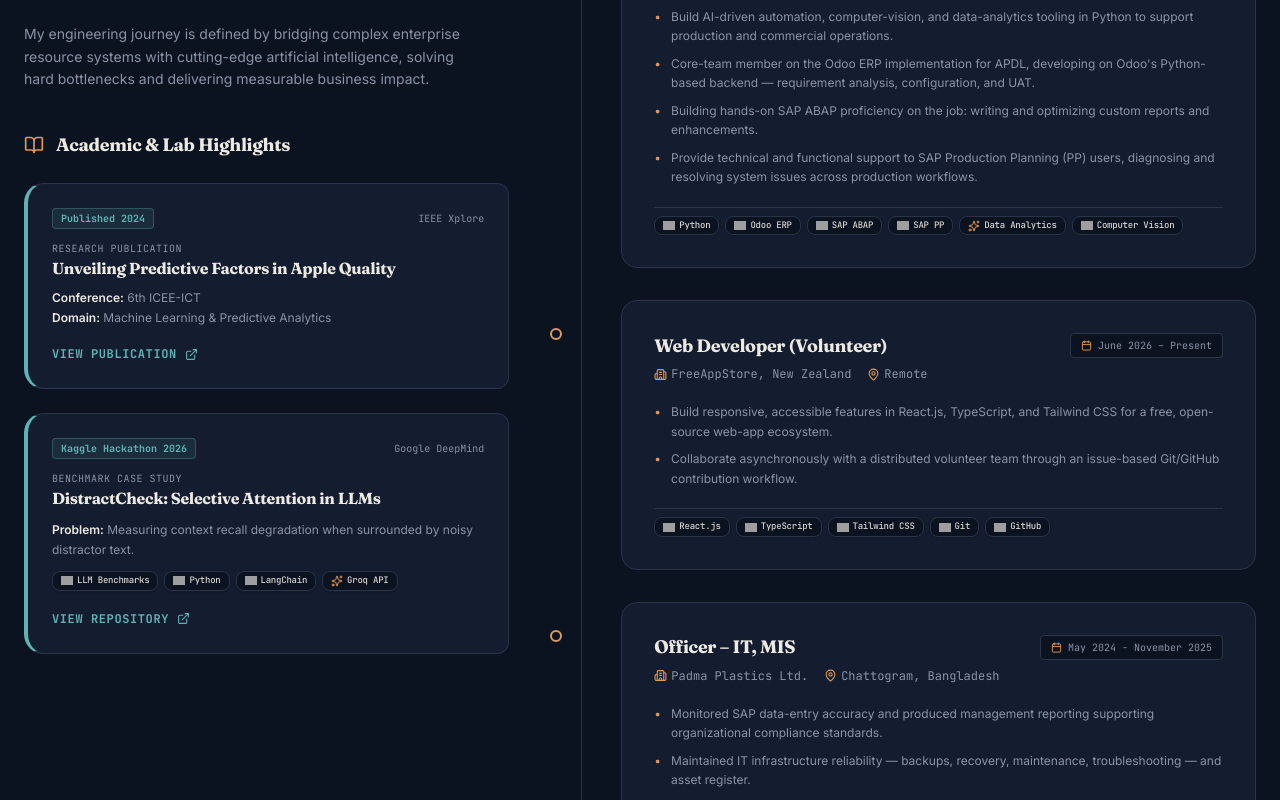
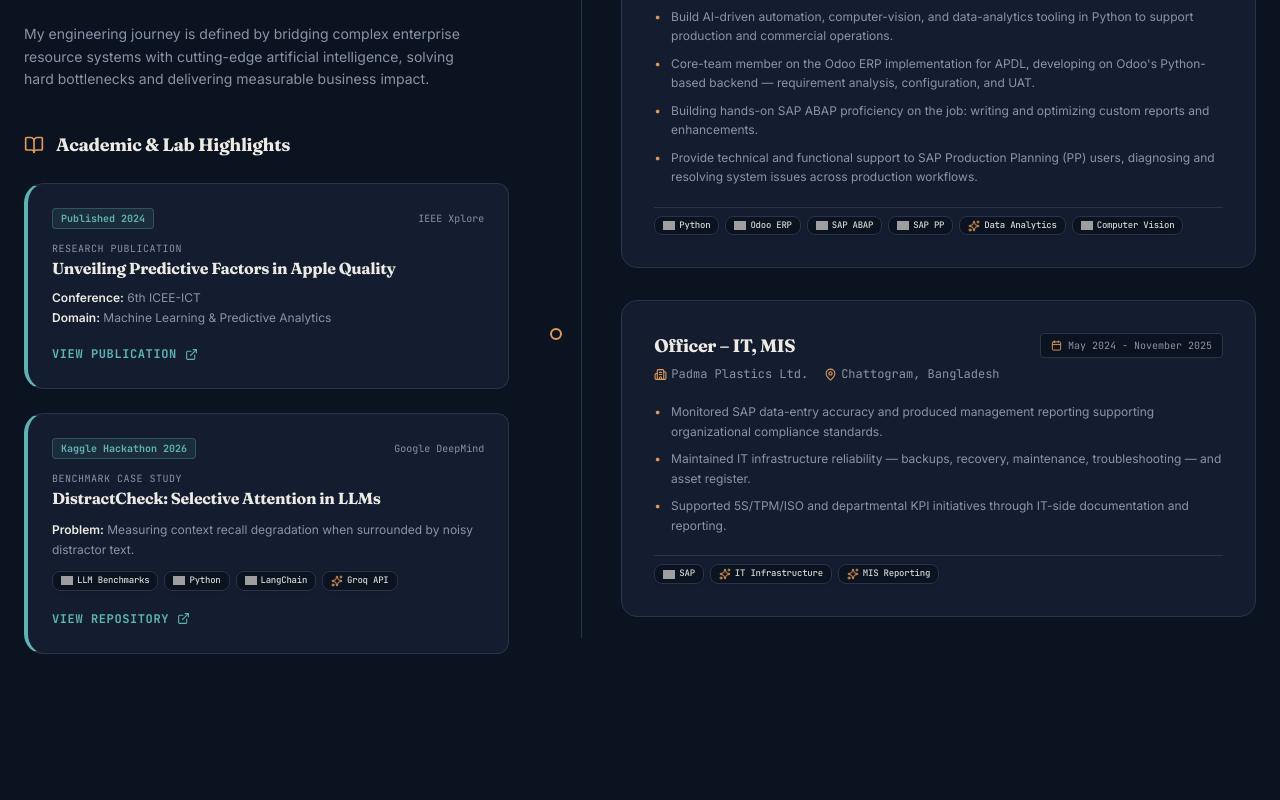
Before and after one commit to dasrudra/Rudra-Das, a React (Vite) app: page / in a window 1280 px wide. Shown: the part 5621-6421 px from the top of the page. Built offline with nearby package versions, Linux system fonts and the light colour scheme; grey boxes are pictures that could not be loaded.

Commit message:
refactor: remove volunteer web developer experience

```diff
--- a/src/constants.tsx
+++ b/src/constants.tsx
@@ -317,13 +317,6 @@
     type: 'experience',
   },
   {
-    year: 'June 2026 – Present',
-    title: 'Web Developer (Volunteer)',
-    organization: 'FreeAppStore, New Zealand',
-    description: 'Build responsive, accessible features in React.js, TypeScript, and Tailwind CSS for a free, open-source web-app ecosystem.',
-    type: 'experience',
-  },
-  {
     year: 'May 2024 – Nov 2025',
     title: 'Officer – IT, MIS',
     organization: 'Padma Plastics Ltd., sister concern of Padma Group of Converters',
--- a/src/pages/CV.tsx
+++ b/src/pages/CV.tsx
@@ -199,20 +199,6 @@
                 <li>Building hands-on SAP ABAP proficiency on the job: writing and optimizing custom reports and enhancements.</li>
                 <li>Provide technical and functional support to SAP Production Planning (PP) users, diagnosing and resolving system issues across production and commercial workflows.</li>
                 <li>Contribute to ERP deployment pricing and implementation-service costing models covering implementation, training, and post-go-live support.</li>
-              </ul>
-            </div>
-
-            <div>
-              <div className="flex justify-between items-start mb-1">
-                <div>
-                  <h3 className="text-sm font-bold text-gray-900">Web Developer (Volunteer)</h3>
-                  <p className="text-xs italic text-gray-600">FreeAppStore, New Zealand — Remote</p>
-                </div>
-                <span className="text-xs font-mono font-medium text-gray-600 shrink-0 ml-4">June 2026 – Present</span>
-              </div>
-              <ul className="list-disc ml-4 space-y-1 text-xs text-gray-700 mt-2 font-sans">
-                <li>Build responsive, accessible features in React.js, TypeScript, and Tailwind CSS for a free, open-source web-app ecosystem.</li>
-                <li>Collaborate asynchronously with a distributed volunteer team through an issue-based Git/GitHub contribution workflow.</li>
               </ul>
             </div>
 
--- a/src/pages/Home.tsx
+++ b/src/pages/Home.tsx
@@ -782,17 +782,6 @@
                     technologies: ["Python", "Odoo ERP", "SAP ABAP", "SAP PP", "Data Analytics", "Computer Vision"]
                   },
                   {
-                    title: "Web Developer (Volunteer)",
-                    company: "FreeAppStore, New Zealand",
-                    location: "Remote",
-                    date: "June 2026 – Present",
-                    bullets: [
-                      "Build responsive, accessible features in React.js, TypeScript, and Tailwind CSS for a free, open-source web-app ecosystem.",
-                      "Collaborate asynchronously with a distributed volunteer team through an issue-based Git/GitHub contribution workflow."
-                    ],
-                    technologies: ["React.js", "TypeScript", "Tailwind CSS", "Git", "GitHub"]
-                  },
-                  {
                     title: "Officer – IT, MIS",
                     company: "Padma Plastics Ltd.",
                     location: "Chattogram, Bangladesh",
```
